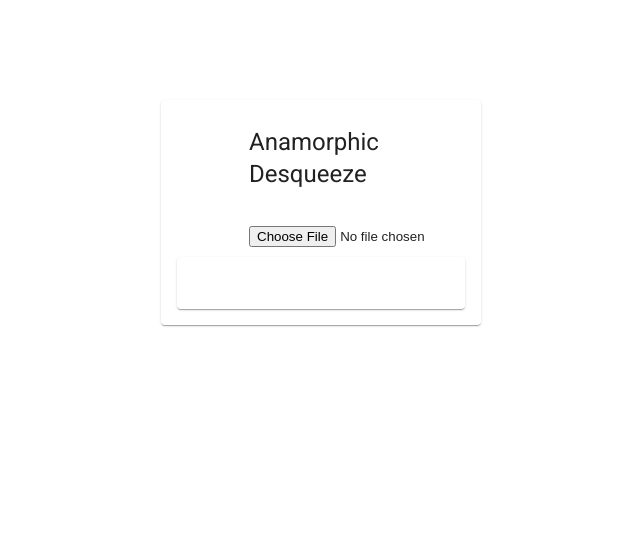
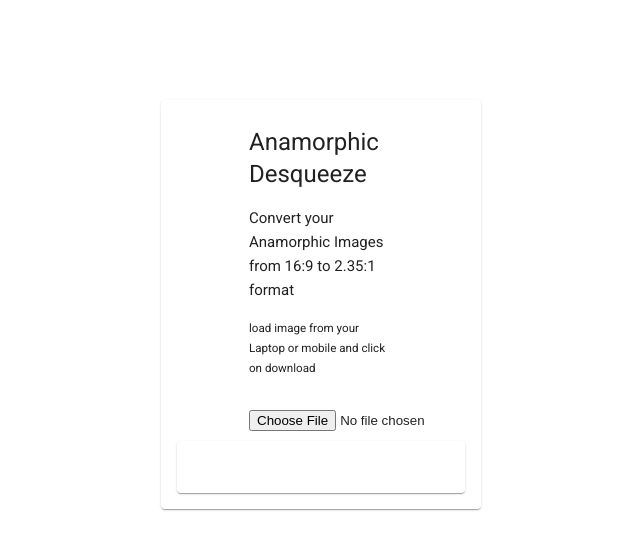
Before and after one commit to nikunjsingh93/anamorphic_desqueeze, an Angular app: page / in a window 1280 px wide. Shown: the top 550 px of the page, without its empty margins (319-959 px from the left). Built offline with nearby package versions, Linux system fonts and the light colour scheme.

Commit message:
more info

```diff
--- a/src/app/app.component.html
+++ b/src/app/app.component.html
@@ -4,6 +4,8 @@
     <mat-card>
       <div  class="center">
       <h1>Anamorphic Desqueeze</h1>
+      <h4>Convert your Anamorphic Images from 16:9 to 2.35:1 format</h4>
+      <h5>load image from your Laptop or mobile and click on download</h5>
     </div>
       <div class="padding-bottom-10 center">
         <input type="file" (change)="onImageChange($event)" accept="image/*">
```
